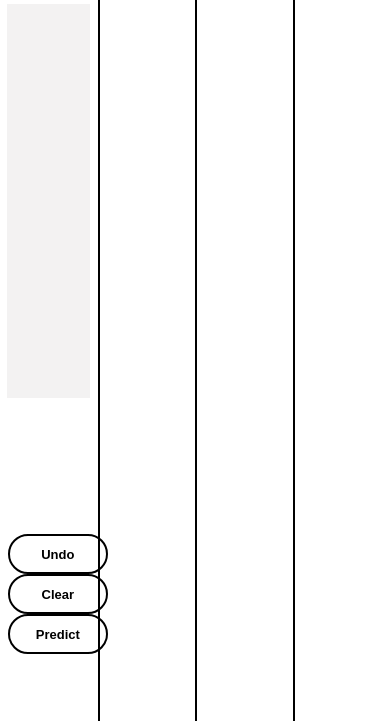
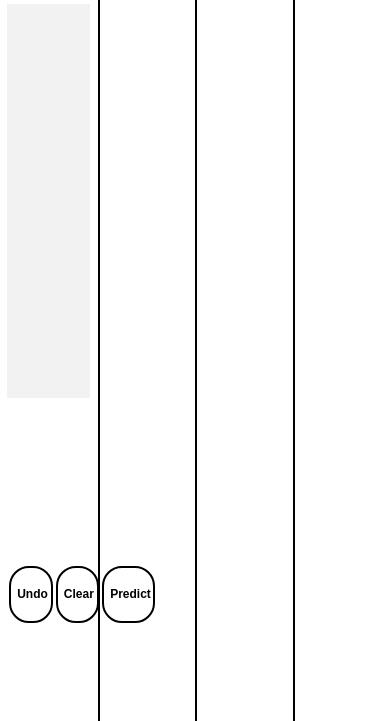
Before and after one commit to psologub/sketchycollections, a plain HTML site: page templates/index.html in a window 390 px wide. Shown: the part 123-844 px from the top of the page. Drawn offline with nearby package versions, Linux system fonts and the light colour scheme.

Commit message:
made buttons responsive

```diff
--- a/static/styles.css
+++ b/static/styles.css
@@ -248,30 +248,39 @@ canvas {
     padding: 8%;
 }
 
+.tool-box {
+    height: 100%;
+    width: 100%;
+}
+
+
 .toolbar-wrapper {
     margin: auto;
     height: 100%;
     /* width: 320px; */
-    width: 21%;
+    width: 100%;
     /* padding-top: 8%; */
-    display:table-cell;
-    vertical-align:middle;
-
+    /* display:table-cell;
+    vertical-align:middle; */
 }
-
 
 .toolbar {
     /* margin: auto; */
+    width: 100%;
+    height: 100%;
     justify-self: center;
-    /* display: grid; */
+    display: grid;
+    grid-template-columns: 1fr 1fr 1fr;
 }
 
 .button {
     align-self: center;
-    width: 100px;
-    height: 40px;
-    /* width:100%;
-    height: 100%; */
+    margin: auto;
+    display: block;
+    /* width: 100px;
+    height: 40px; */
+    width:94%;
+    height: 24%;
     border: 2px solid black;
     cursor: pointer;
     color: black;
@@ -279,6 +288,7 @@ canvas {
     font-weight: 700;
     font-size: 1.3em;
     border-radius: 20px;
+    /* border-radius: 35%/85%; */
 }
 
 /* #image_predict, #doodle_predict {
@@ -434,4 +444,8 @@ input[type="file"] {
     .material-icons {
         font-size: 100%;
     }
+
+    .button {
+        font-size: 120%;
+    }
   }
```
